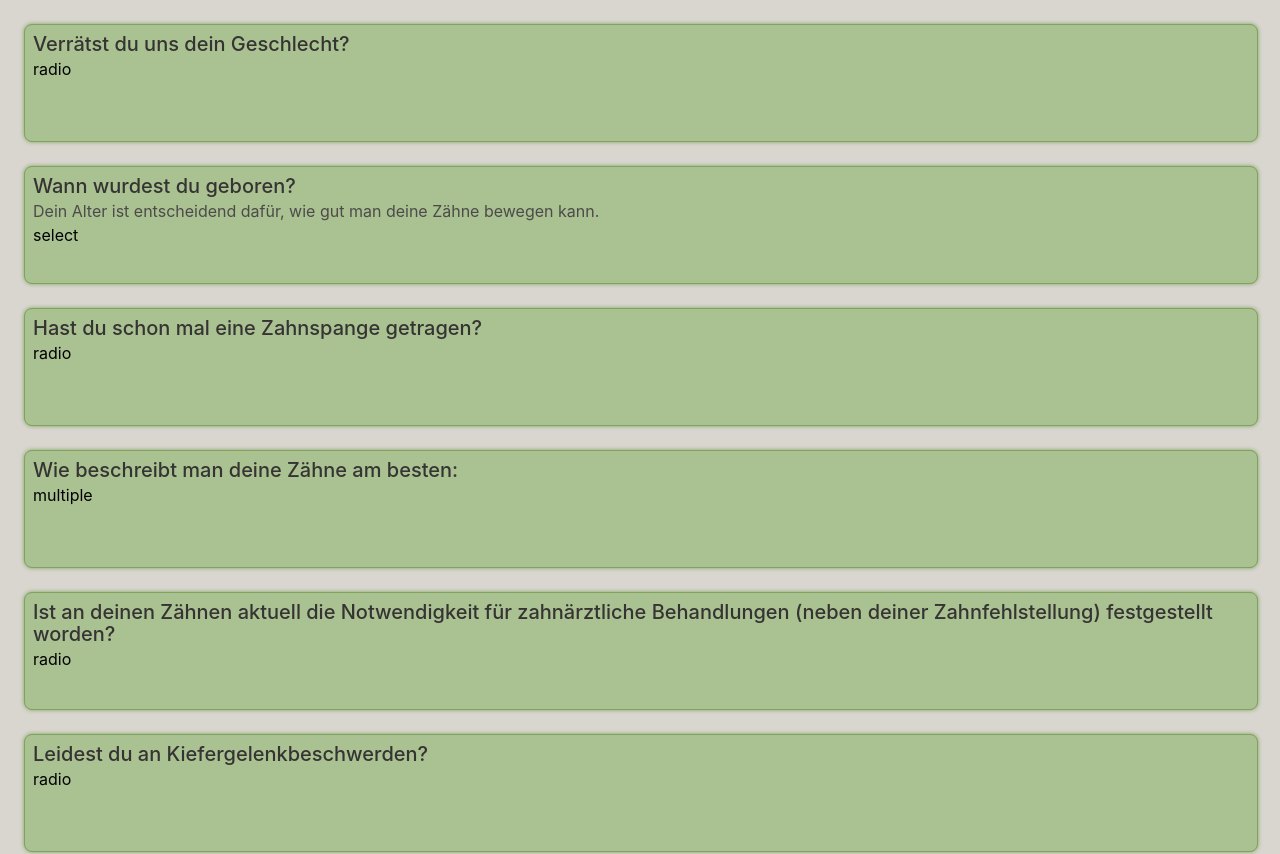
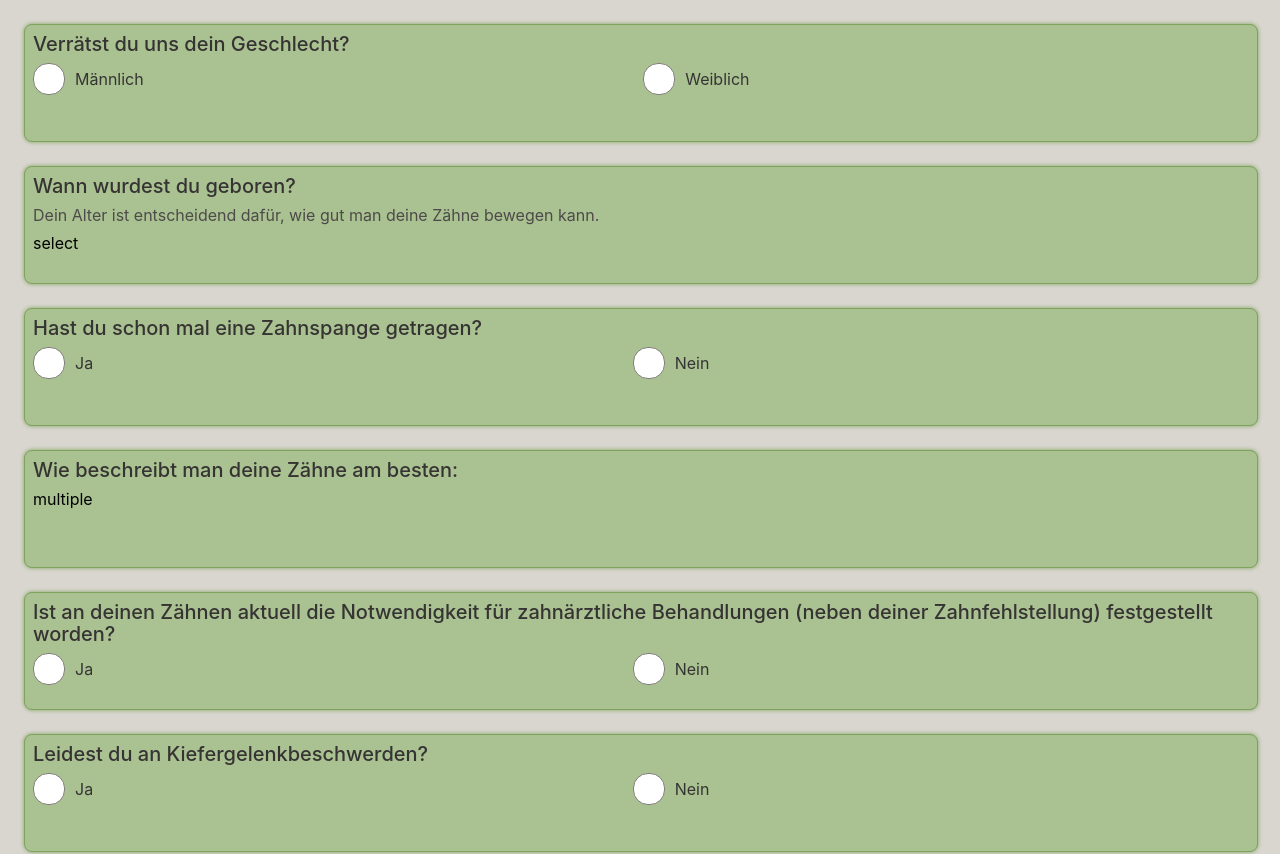
Before and after one commit to ipochinskiy/questionnaire, a React (Create React App) app: page / in a window 1280 px wide. Shown: the top 854 px of the page. Built offline with nearby package versions, Linux system fonts and the light colour scheme.

Commit message:
create a Radio component and use it for question type "single"

```diff
--- a/src/questionnaire/Panel/Panel.js
+++ b/src/questionnaire/Panel/Panel.js
@@ -1,14 +1,33 @@
 import React, { Component } from 'react';
+import { Radio } from '../../ui-components';
 import './Panel.scss';
 
 class Panel extends Component {
+    constructor(props) {
+        super(props);
+        this.handleRadioChange = this.handleRadioChange.bind(this);
+    }
+
+    handleRadioChange(key, value) {
+        this.setState({
+            [key]: value,
+        });
+    }
+
     render() {
         const { question: { key, type, data = {}, isRequired } = {} } = this.props;
         const { question, body, answers } = data;
+        const selectedValue = this.state && this.state[key];
+
         let control;
         switch (type) {
             case 'single':
-                control = 'radio';
+                control = <Radio
+                    group={key}
+                    itemList={answers}
+                    selectedValue={selectedValue}
+                    handleSelect={(value) => this.handleRadioChange(key, value)}
+                />;
                 break;
             case 'select':
                 control = 'select';
--- a/src/questionnaire/Panel/Panel.scss
+++ b/src/questionnaire/Panel/Panel.scss
@@ -12,7 +12,7 @@ $padding: 8px;
     padding: $padding;
 
     & > * {
-        margin-bottom: 4px;
+        margin-bottom: 8px;
 
         &:last-child {
             margin-bottom: 0;
--- /dev/null
+++ b/src/ui-components/Radio/Radio.js
@@ -0,0 +1,22 @@
+import React from 'react';
+import './Radio.scss';
+
+const Radio = ({ group, itemList = [], selectedValue, handleSelect }) => (
+    <div className='Radio'>
+        {itemList.map((item) =>
+            <label className='Radio__item' key={item.value}>
+                <input
+                    className='Radio__value'
+                    type='radio'
+                    name={group}
+                    checked={item.value === selectedValue}
+                    onChange={() => handleSelect(item.value)}
+                />
+                <div className="Radio__checkmark"></div>
+                <span className='Radio__label'>{item.label}</span>
+            </label>
+        )}
+    </div>
+);
+
+export default Radio;
--- /dev/null
+++ b/src/ui-components/Radio/Radio.scss
@@ -0,0 +1,50 @@
+@import '../../colors.scss';
+
+.Radio {
+    display: flex;
+    font-size: 15px;
+    align-items: center;
+    flex-wrap: wrap;
+
+    &__item {
+        display: flex;
+        flex-grow: 1;
+        flex-direction: row;
+        align-items: center;
+        padding-right: 5px;
+        cursor: pointer;
+    }
+
+    &__value {
+        position: absolute;
+        z-index: -1;
+        opacity: 0;
+
+        &:checked ~ .Radio__checkmark {
+            box-shadow: inset 0 0 0 7px $neutral2;
+            background: $primary2;
+        }
+    }
+
+    &__checkmark {
+        display: flex;
+        justify-content: center;
+        align-items: center;
+        min-height: 30px;
+        min-width: 30px;
+        border: 1px solid $neutral3-4;
+        border-radius: 15px;
+        color: $neutral3-6;
+        background: $neutral2;
+
+        &:after {
+            overflow: visible;
+        }
+    }
+
+    &__label {
+        margin-left: 10px;
+        color: $neutral3-6;
+        font-size: 16px;
+    }
+}
--- /dev/null
+++ b/src/ui-components/index.js
@@ -0,0 +1,3 @@
+import Radio from './Radio/Radio';
+
+export { Radio };
```
Also changed, not shown: 2 other files (tests, documents, lock files or other folders).
